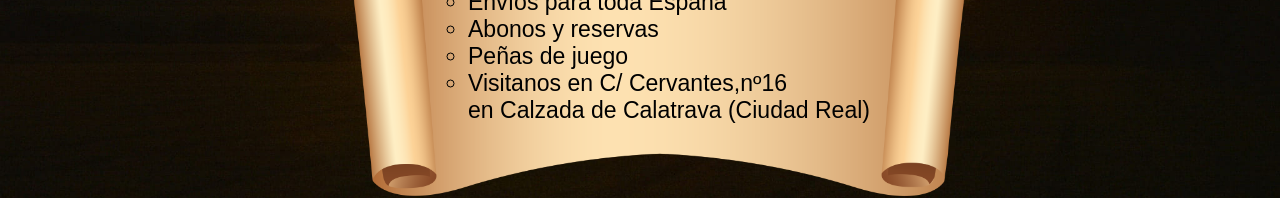
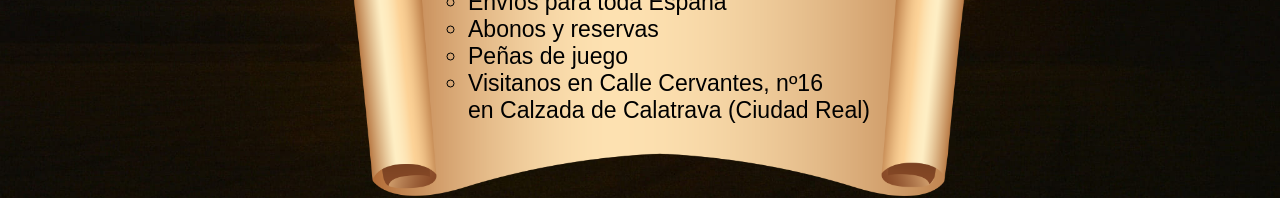
Before and after one commit to JoserraReal/JoserraReal.github.io, a plain HTML site: page index.html in a window 1280 px wide. Shown: the part 444-642 px from the top of the page. Drawn offline with Linux system fonts and the light colour scheme.

Commit message:
cambios2

```diff
--- a/index.html
+++ b/index.html
@@ -27,7 +27,7 @@
       <li>Envíos para toda España</li>
       <li>Abonos y reservas</li>
       <li>Peñas de juego</li>
-      <li>Visitanos en C/ Cervantes,nº16<br>en Calzada de Calatrava (Ciudad Real)</li>
+      <li>Visitanos en Calle Cervantes, nº16<br>en Calzada de Calatrava (Ciudad Real)</li>
     </ul>
   </div>
 
```
Also changed, not shown: 1 other file.
